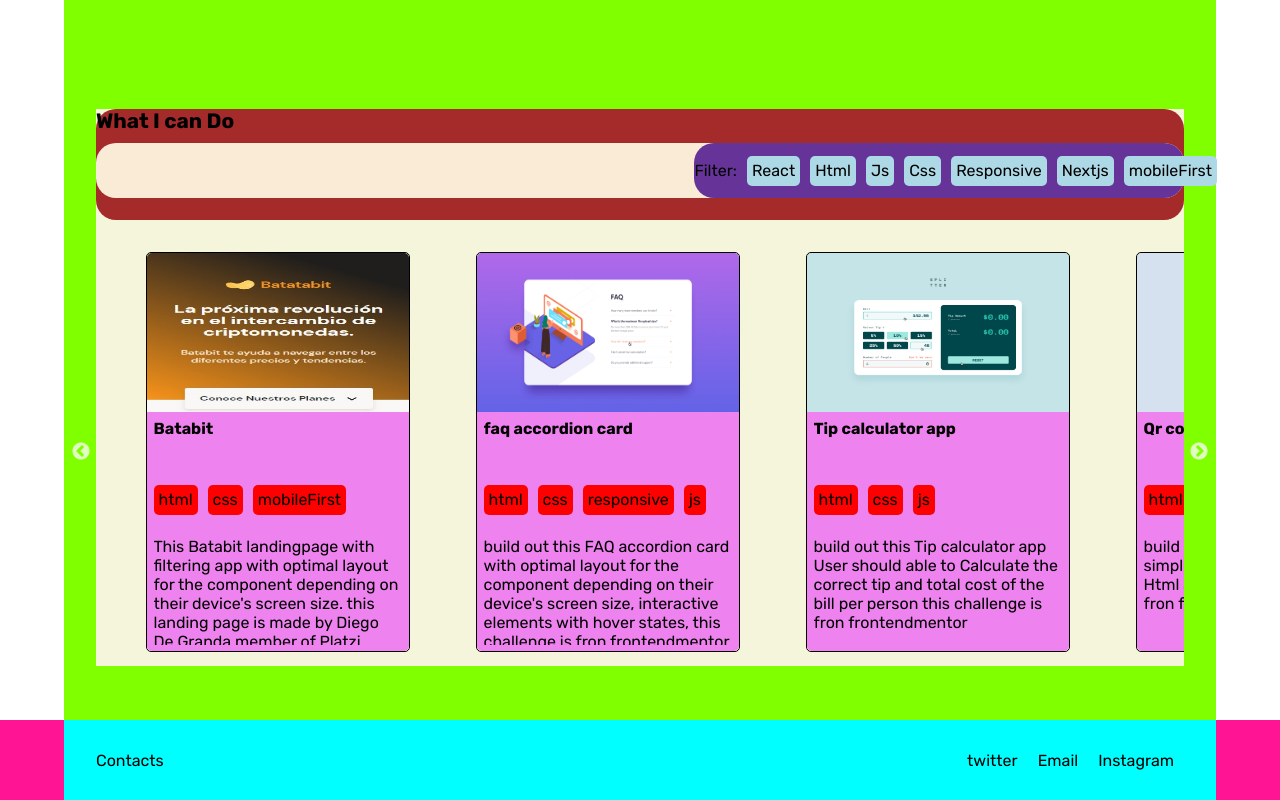
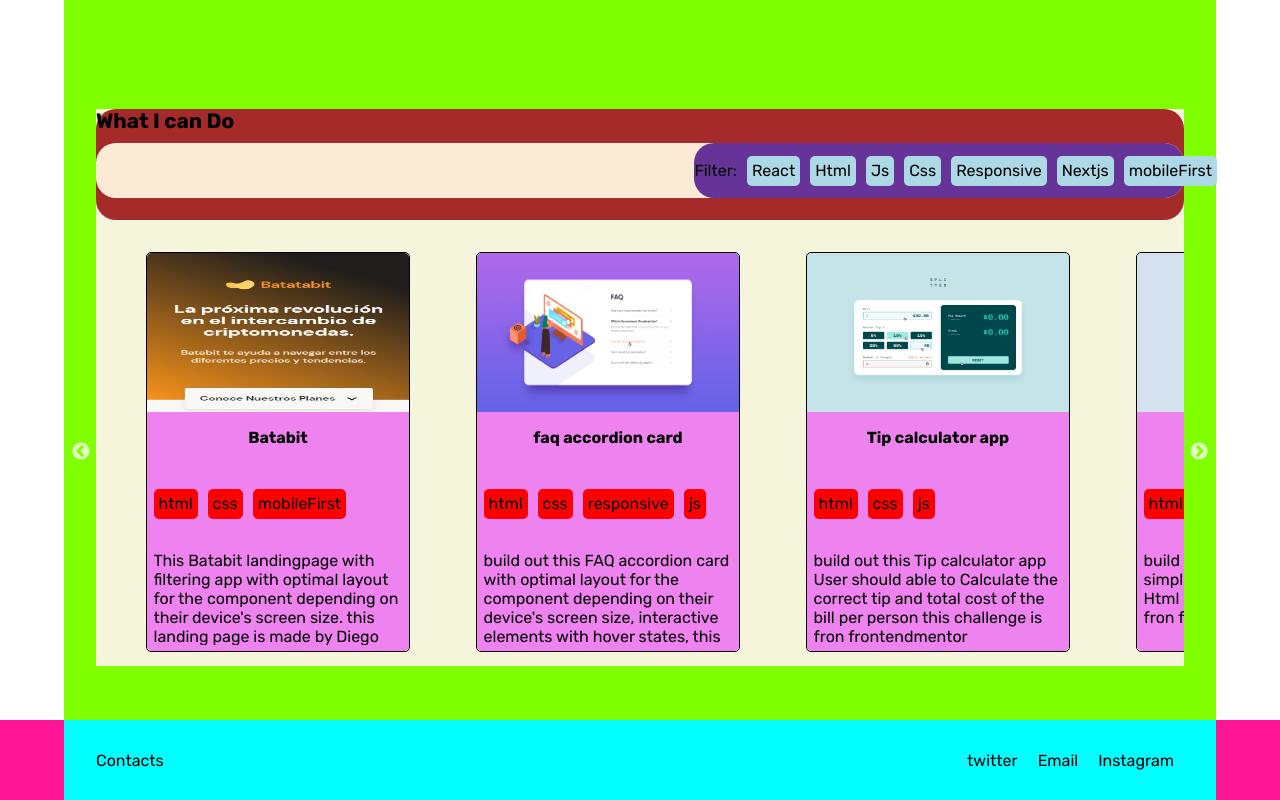
Before and after one commit to jyunakaike/Portfolio, a React app: page / in a window 1280 px wide. Shown: the part 1600-2400 px from the top of the page. Built offline with nearby package versions, Linux system fonts and the light colour scheme.

Commit message:
fix: Card title, skills position

```diff
--- a/src/Components/Experience/Cards/styles.css
+++ b/src/Components/Experience/Cards/styles.css
@@ -33,8 +33,12 @@
 
 .Card-detail-title {
     width: 100%;
-    height: 25%;
+    height: 20%;
     overflow: hidden;
+
+    text-align: center;
+    display: grid;
+    place-items: center;
 }
 
 .Card-detail-skills {
@@ -43,8 +47,12 @@
         align-items: center;
         gap:10px;
 
-    height: 25%;
-    margin-bottom: 10px;
+    flex-wrap: wrap;
+
+    height: 40%;
+    width: 100%;
+
+    margin: 10px 0 ;
     overflow: hidden;
 }
 
```
